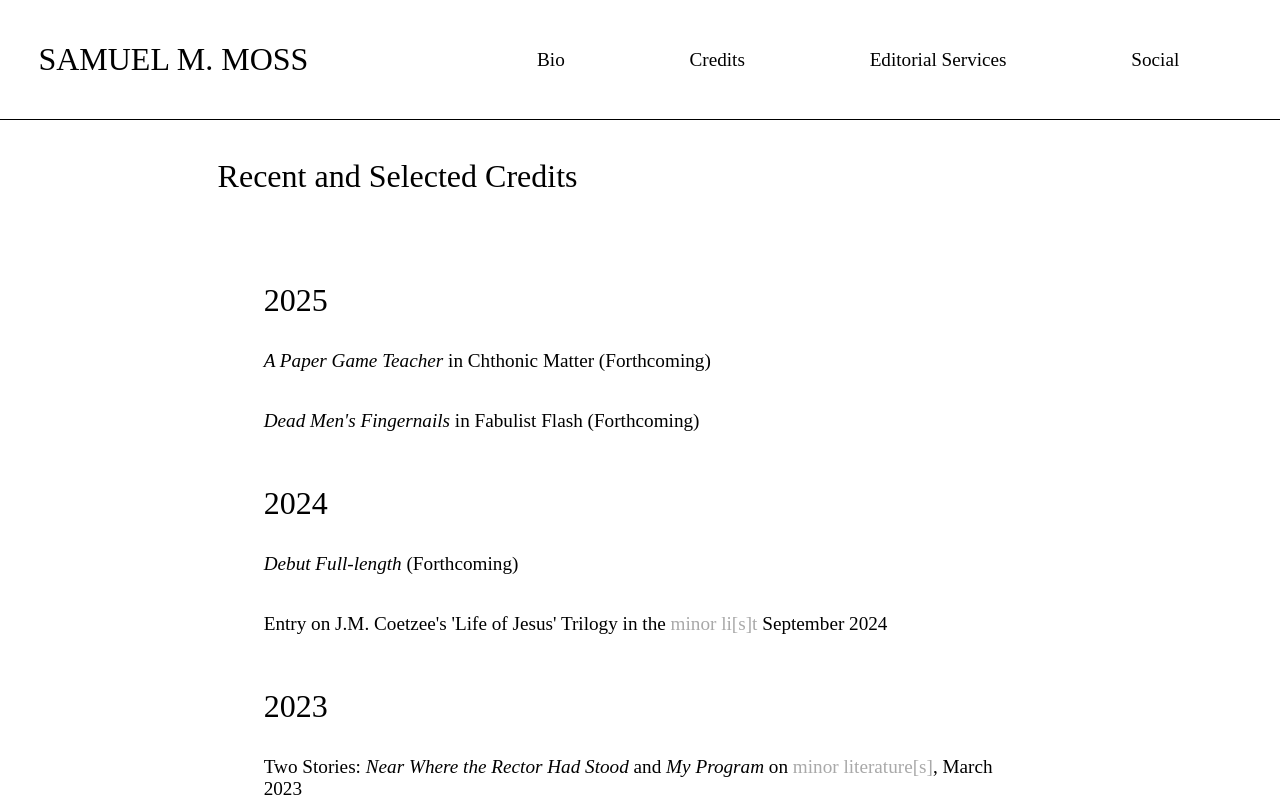
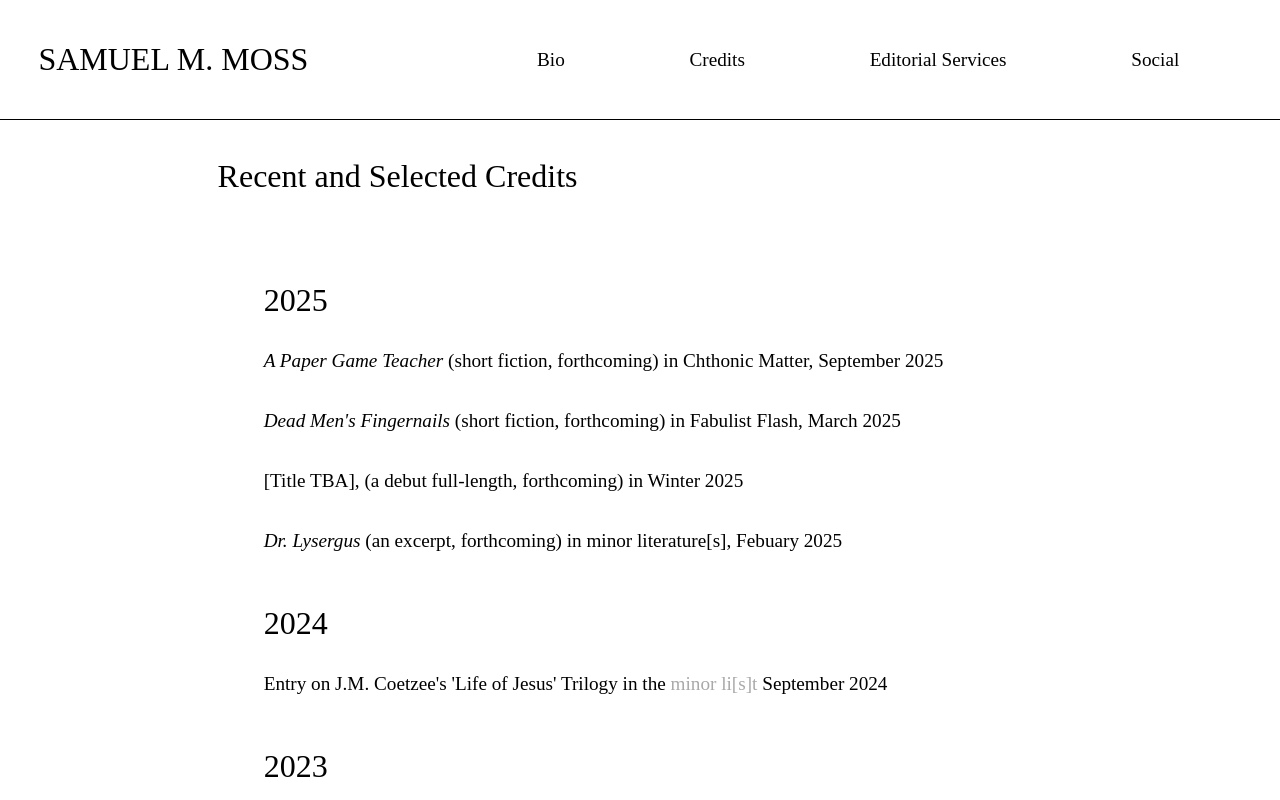
Before and after one commit to perfidiousscript/home_page, a Next.js app: page /credits in a window 1280 px wide. Shown: the top 800 px of the page. Built offline with nearby package versions, Linux system fonts and the light colour scheme.

Commit message:
credits update for 2025

```diff
--- a/public/credits.js
+++ b/public/credits.js
@@ -5,14 +5,28 @@
 
 export const credits = [
   { year: "2025" },
-  { title: [<i>A Paper Game Teacher</i>, " in Chthonic Matter (Forthcoming)"] },
   {
-    title: [<i>Dead Men's Fingernails</i>, " in Fabulist Flash (Forthcoming)"],
+    title: [
+      <i>A Paper Game Teacher</i>,
+      " (short fiction, forthcoming) in Chthonic Matter, September 2025",
+    ],
+  },
+  {
+    title: [
+      <i>Dead Men's Fingernails</i>,
+      " (short fiction, forthcoming) in Fabulist Flash, March 2025 ",
+    ],
+  },
+  {
+    title: ["[Title TBA], (a debut full-length, forthcoming) in Winter 2025"],
+  },
+  {
+    title: [
+      <i>Dr. Lysergus</i>,
+      " (an excerpt, forthcoming) in minor literature[s], Febuary 2025 ",
+    ],
   },
   { year: "2024" },
-  {
-    title: [<i>Debut Full-length</i>, " (Forthcoming)"],
-  },
   {
     title: [
       "Entry on J.M. Coetzee's 'Life of Jesus' Trilogy",
```
